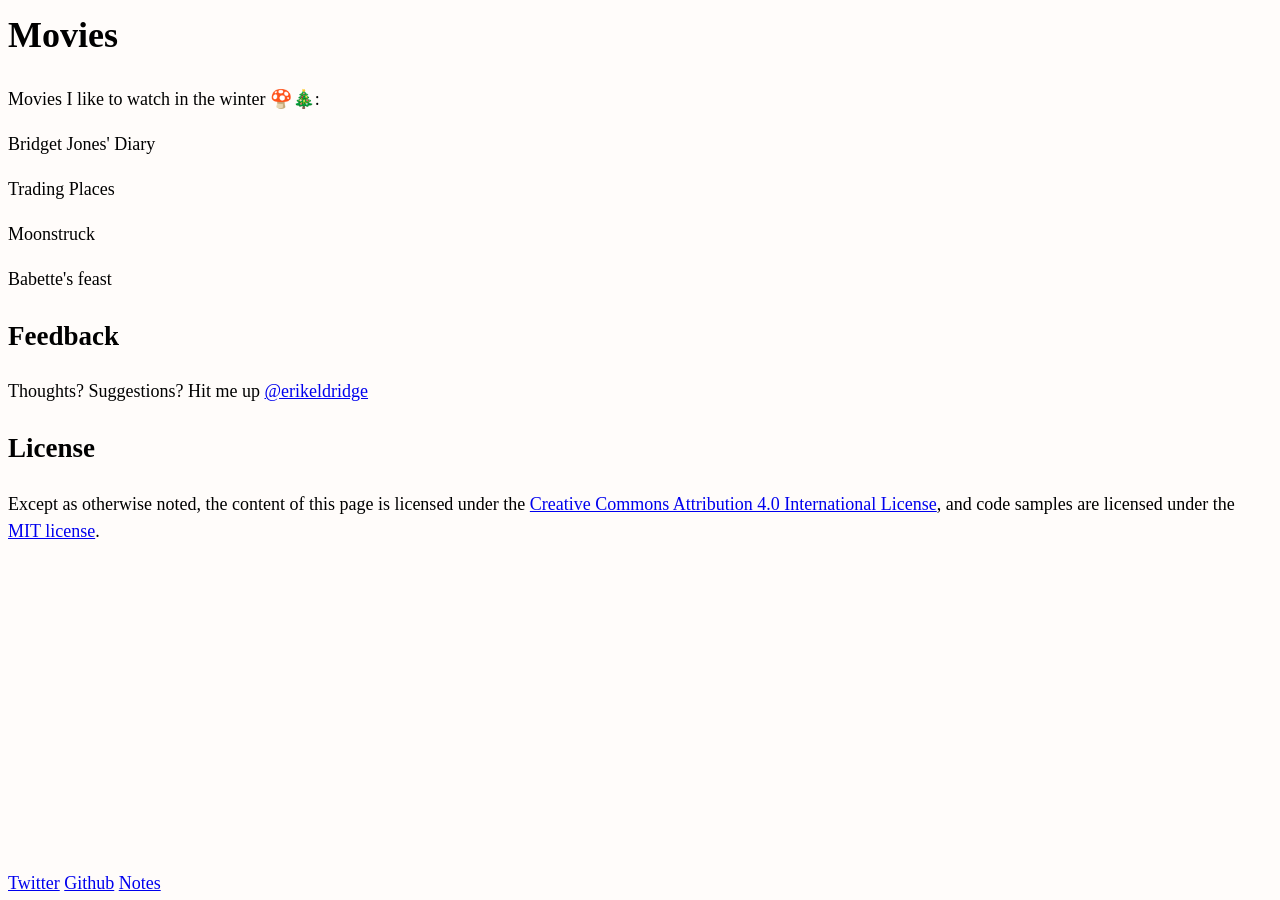
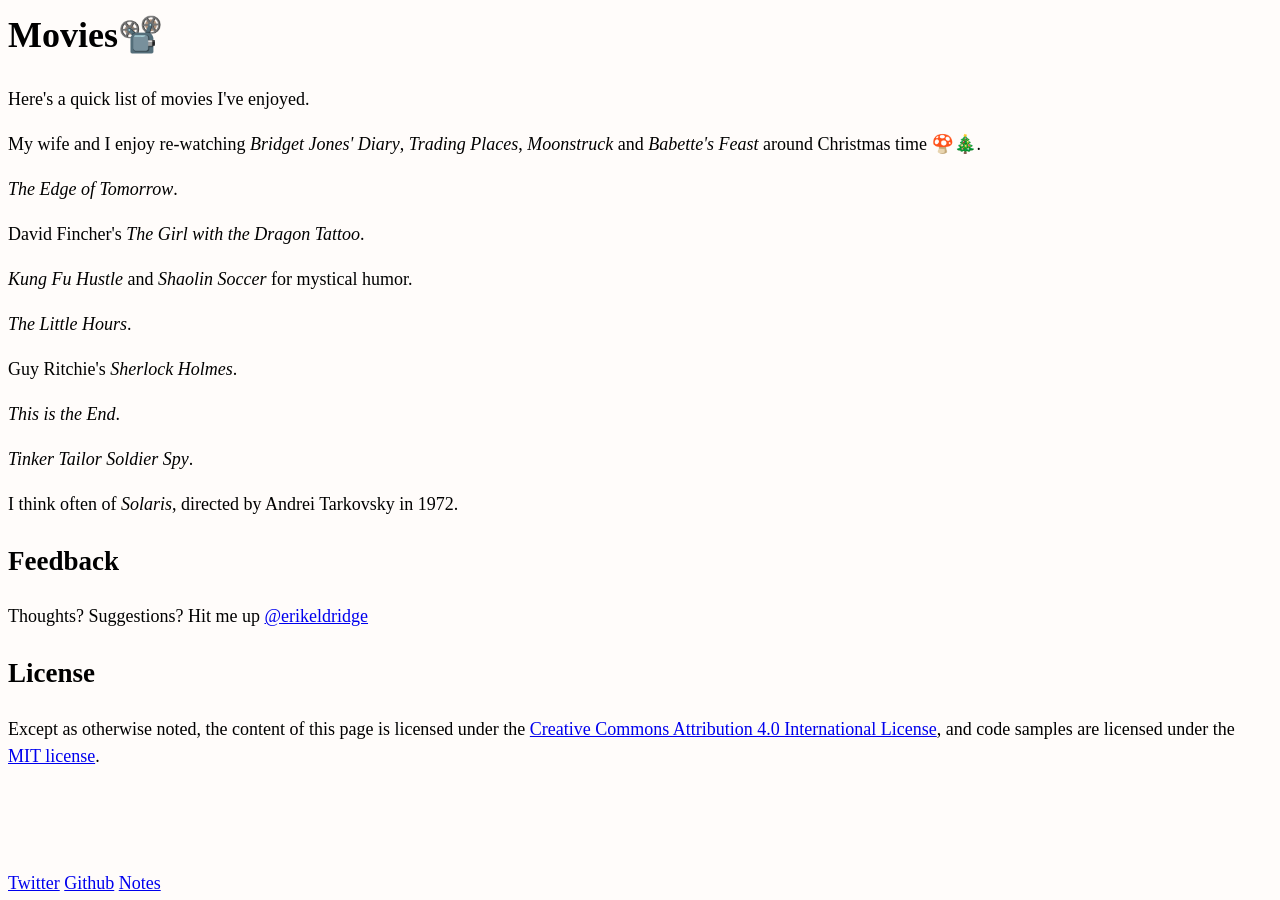
Before and after one commit to erikeldridge/erikeldridge.github.com, a Jekyll site: the page built from _posts/2018-12-15-movies.md, in a window 1280 px wide. Built offline with Jekyll 4.4.1, drawn with Linux system fonts in a browser that asks for light colours; nearby versions of some CDN libraries.

Commit message:
Update from Forestry.io - Updated 2018-12-15-movies.md

```diff
--- a/_posts/2018-12-15-movies.md
+++ b/_posts/2018-12-15-movies.md
@@ -1,18 +1,26 @@
 ---
-title: "Christmas movies \U0001F344\U0001F384"
+title: "Movies\U0001F4FD️"
 layout: post
-date: 2018-12-15 19:39:18 -0800
+date: 2019-01-02 16:39:46 -0800
 tags: []
 
 ---
-Movies I like to watch in the winter:
+Here's a quick list of movies I've enjoyed.
 
-Bridget Jones' Diary
+My wife and I enjoy re-watching _Bridget Jones' Diary_, _Trading Places_, _Moonstruck_ and _Babette's Feast_ around Christmas time 🍄🎄.
 
-Trading Places
+_The Edge of Tomorrow_.
 
-Moonstruck
+David Fincher's _The Girl with the Dragon Tattoo_.
 
-Babette's feast
+_Kung Fu Hustle_ and _Shaolin Soccer_ for mystical humor.
 
-Scrooged
+_The Little Hours_.
+
+Guy Ritchie's _Sherlock Holmes_.
+
+_This is the End_.
+
+_Tinker Tailor Soldier Spy_.
+
+I think often of _Solaris_, directed by Andrei Tarkovsky in 1972.
```
